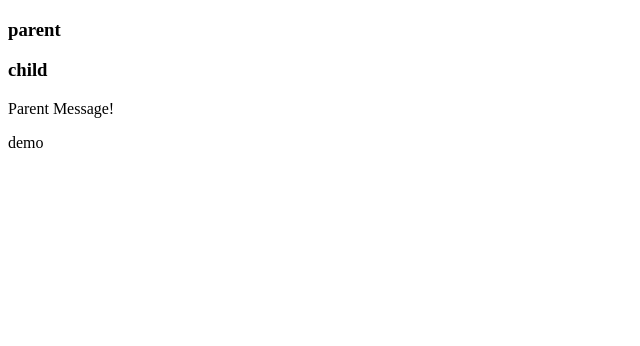
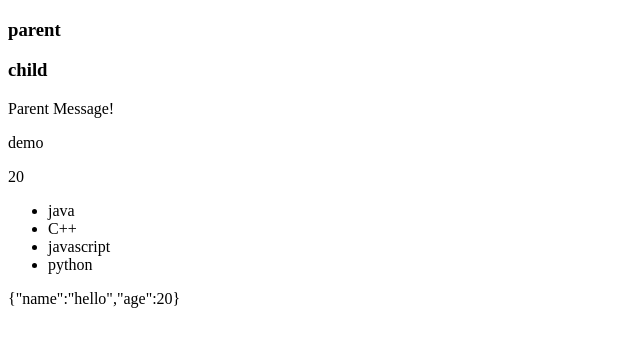
Before and after one commit to mindfreakcriss/my_vue_demo, a Vue app in the folder vue_base/: page / in a window 1280 px wide. Shown: the top 346 px of the page, without its empty margins (0-640 px from the left). Built offline with nearby package versions, Linux system fonts and the light colour scheme.

Commit message:
【提交】多种数据类型触传递

```diff
--- a/vue_base/src/components/Child.vue
+++ b/vue_base/src/components/Child.vue
@@ -9,7 +9,7 @@ export default{
 
   //props 数据传递，只能父级传递到子级，不能反其道
 
-  props: ['title','demo']
+  props: ['title','demo','age','names','userinfo'],
 }
 </script>
 
@@ -17,6 +17,11 @@ export default{
   <h3>child</h3>
   <p>{{ title }}</p>
   <p>{{ demo }}</p>
+  <p>{{ age }}</p>
+  <ul>
+    <li v-for="item in names">{{ item }}</li>
+  </ul>
+  <p>{{ JSON.stringify(userinfo) }}</p>
 </template>
 
 <style scoped>
--- a/vue_base/src/components/Parent.vue
+++ b/vue_base/src/components/Parent.vue
@@ -4,7 +4,13 @@ import Child from "@/components/Child.vue";
   export default {
     data(){
       return {
-        message : "Parent Message!"
+        message : "Parent Message!", //字符串
+        age:20, //数字
+        names: ['java','C++','javascript','python'], //数组
+        userInfo : { //对象
+          name:'hello',
+          age:20
+        }
       }
     },
     components: {
@@ -16,7 +22,7 @@ import Child from "@/components/Child.vue";
 <template>
  <h3>parent</h3>
   <!---动态+静态数据传递-->
-  <child :title="message" demo="demo"></child>
+  <child :title="message" demo="demo" :age="age" :names="names" :userinfo="userInfo"></child>
 </template>
 
 <style scoped>
```
